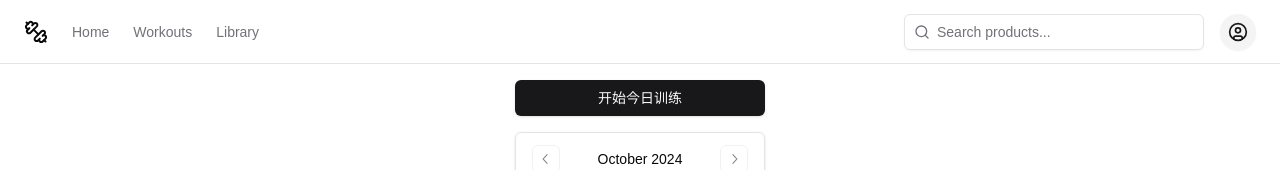
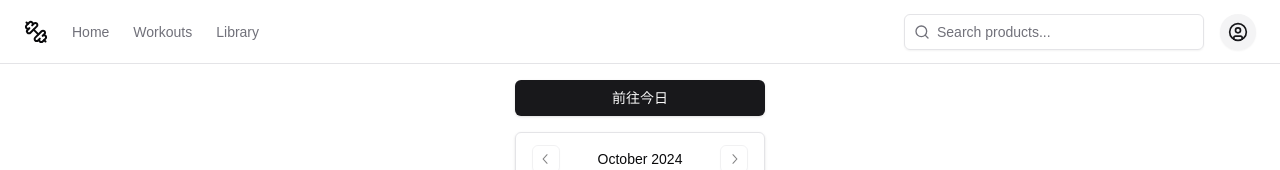
Before and after one commit to qrkks/GymApp, a Next.js app in the folder frontend/: page /workouts in a window 1280 px wide. Shown: the top 170 px of the page. Built offline with nearby package versions, Linux system fonts and the light colour scheme.

Commit message:
2024-10-21 17:48:30

```diff
--- a/frontend/app/exercise-library/RemoveButton.jsx
+++ b/frontend/app/exercise-library/RemoveButton.jsx
@@ -11,7 +11,7 @@ function RemoveButton({ part, mutate}) {
     );
     if (!isConfirmed) return;
 
-    fetch(`{apiUrl}/bodypart/${part.id}`, {
+    fetch(`${apiUrl}/bodypart/${part.id}`, {
       method: "DELETE",
       headers: {
         "Content-Type": "application/json",
--- a/frontend/app/workouts/StartWorkout.jsx
+++ b/frontend/app/workouts/GoToTodayButton.jsx
@@ -22,7 +22,7 @@ function StartWorkout({onStart}) {
   return (
     <>
       {resData.date && <p>{resData.date}</p>}
-      <Button onClick={handleClick}>开始今日训练</Button>
+      <Button onClick={handleClick}>前往今日</Button>
     </>
   );
 }
--- a/frontend/app/workouts/page.jsx
+++ b/frontend/app/workouts/page.jsx
@@ -1,5 +1,5 @@
 "use client";
-import StartWorkout from "./StartWorkout";
+import StartWorkout from "./GoToTodayButton";
 import React, {useState, useEffect} from "react";
 import {Calendar} from "@/components/ui/calendar";
 import {useRouter} from "next/navigation";
```
Also changed, not shown: 2 other files (tests, documents, lock files or other folders).
